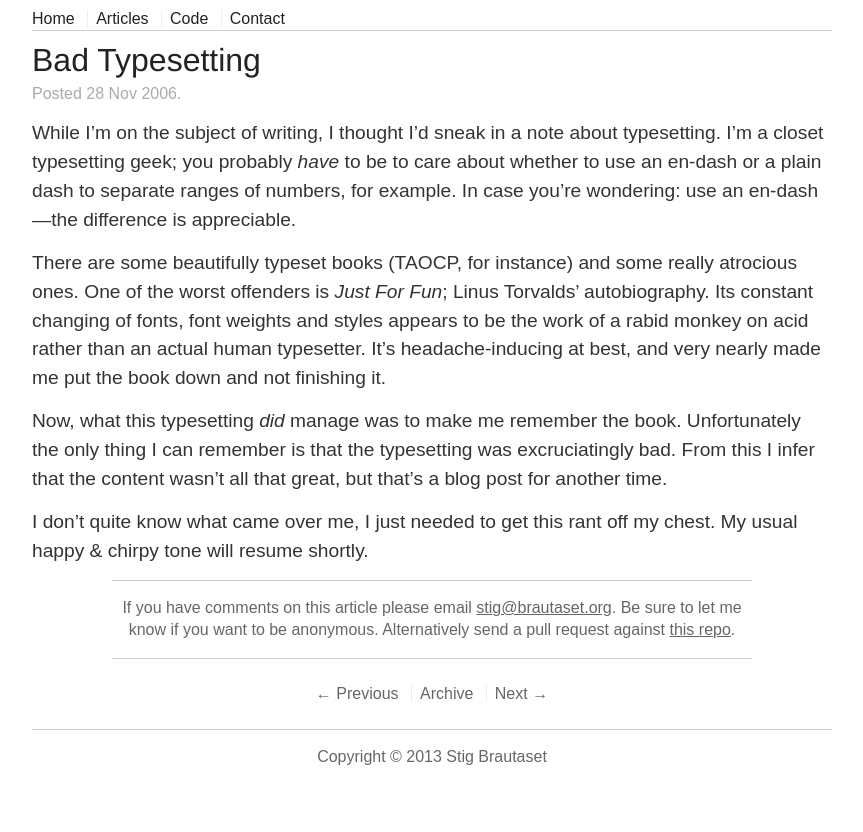
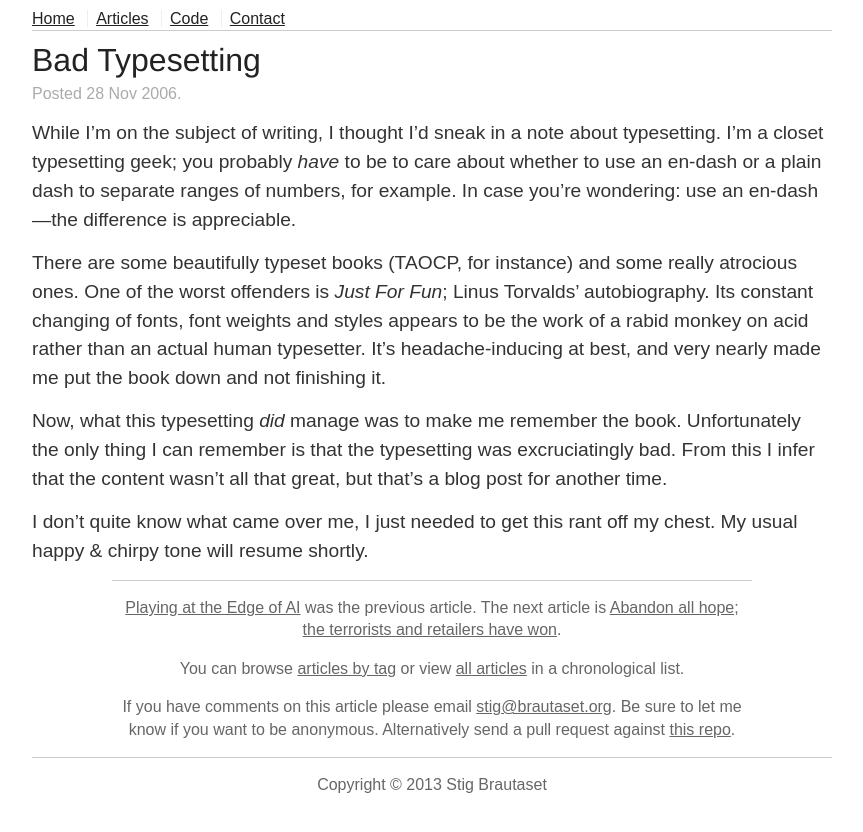
Before and after one commit to stig/www.brautaset.org, a Jekyll site: the page built from _posts/2006-11-28-bad-typesetting.md, in a window 1280 px wide. Shown: the top 832 px of the page, without its empty margins (208-1071 px from the left). Built offline with Jekyll 4.4.1, drawn with Linux system fonts in a browser that asks for light colours.

Commit message:
Improve navigation to previous/next article

```diff
--- a/_layouts/post.html
+++ b/_layouts/post.html
@@ -19,6 +19,22 @@ layout: default
 <footer>
     <div class="colophon">
 
+    <nav>
+        <p>
+        {% if page.previous %}
+        <a href="{{ page.previous.url }}">{{ page.previous.title }}</a> was the previous article.
+        {% endif %}
+        {% if page.next %}
+        The next article is <a href="{{ page.next.url }}">{{ page.next.title }}</a>.
+        {% endif %}
+        </p>
+
+        <p>
+        You can browse <a href="/articles/tagged.html">articles by tag</a> or view
+        <a href="/articles.html">all articles</a> in a chronological list.
+        </p>
+    </nav>
+
     <p>If you have comments on this article please email <a
     href="mailto:stig@brautaset.org?subject=Re:%20{{ page.title | urlencode}}"
     >stig@brautaset.org</a>. Be sure to let me know if you want to be anonymous.
@@ -27,13 +43,5 @@ layout: default
 
     </div>
 
-    <nav>
-        <ul>
-            <li><a href="{{ page.previous.url }}" title="{{ page.previous.title }}">&larr; Previous</a></li>
-            <li><a href="/articles.html">Archive</a></li>
-            <li><a href="{{ page.next.url }}" title="{{ page.next.title }}">Next &rarr;</a></li>
-        </ul>
-    </nav>
-
     {% include copy.html %}
 </footer>
--- a/css/main.css
+++ b/css/main.css
@@ -79,7 +79,8 @@ a {
   color: inherit; }
 
 body {
-  margin: 0 5px; }
+  margin: 0 5px;
+  padding-bottom: 5em; }
 
 h1, h2, h3 {
   font-family: "Helvetica Neue", sans-serif;
@@ -100,9 +101,6 @@ nav {
       border-left: 1px #eeeeee solid; }
     nav ul li:last-child {
       padding-right: 0; }
-  nav a {
-    color: inherit;
-    text-decoration: none; }
 
 header {
   margin-top: 0.5em; }
@@ -151,18 +149,11 @@ footer {
   clear: both;
   color: #666;
   text-align: center; }
-  footer nav {
-    margin: 1.5em 0; }
-  footer .colophon,
+  footer .copyright,
+  footer .colophon {
+    border-top: 1px solid #cccccc; }
   footer .copyright {
-    border-top: 1px solid #cccccc;
     margin: 0.2em 0; }
-  footer .colophon {
-    width: 80%;
-    margin: 0 auto;
-    border-bottom: 1px solid #cccccc; }
-  footer a:hover {
-    text-decoration: none; }
 
 /* ==========================================================================
    Helper classes
@@ -259,6 +250,10 @@ footer {
   /* Style adjustments for viewports that meet the condition */
   body {
     width: 95%;
+    margin: 0 auto; }
+
+  footer .colophon {
+    width: 80%;
     margin: 0 auto; } }
 @media only screen and (min-width: 55em) {
   /* Style adjustments for viewports that meet the condition */
```
Also changed, not shown: css/main.scss (+14 -18 lines).
